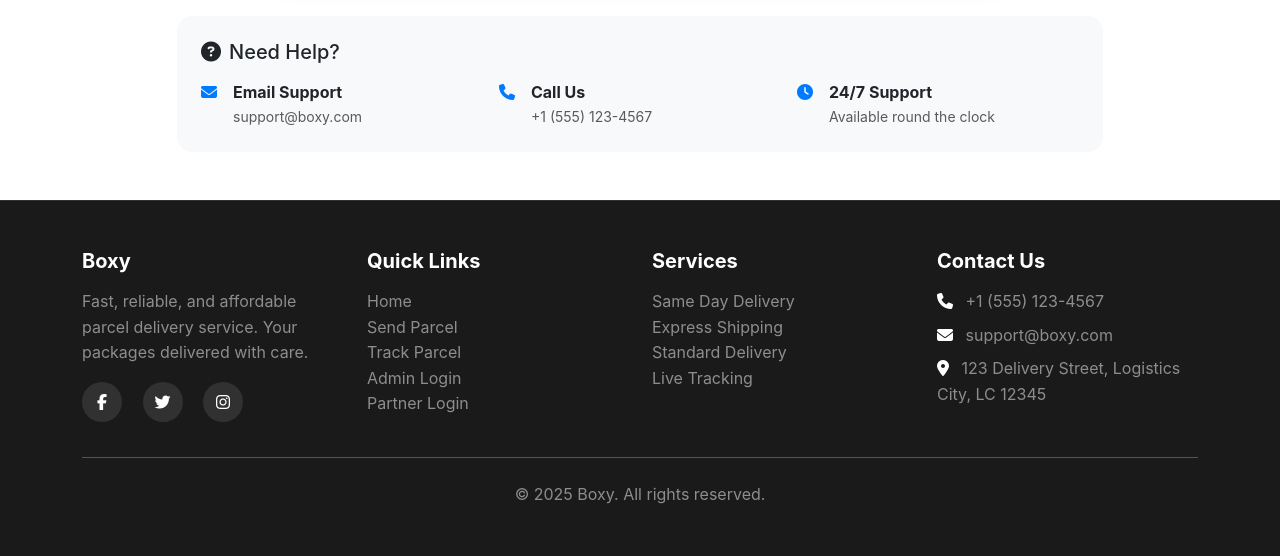
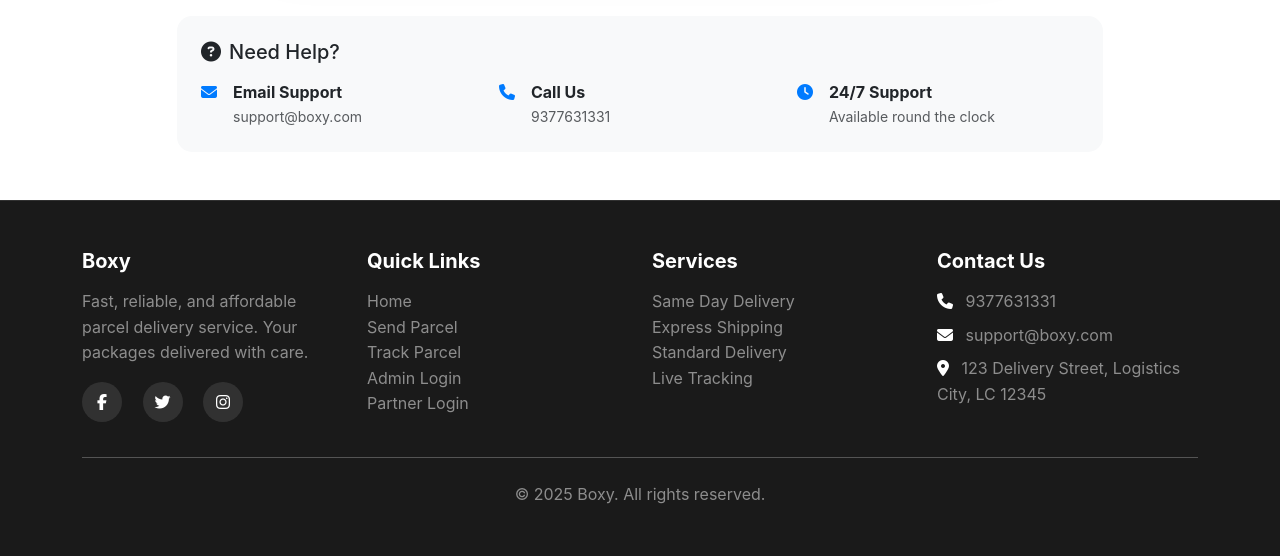
Before and after one commit to vivek-ambariya/BOXY-parcel_delivery_website, a Flask app: page /track-parcel in a window 1280 px wide. Shown: the part 601-1157 px from the top of the page. Run offline with Flask 3, Linux system fonts and the light colour scheme; some libraries are stand-ins or nearby versions.

Commit message:
Update footer contact number to 9377631331 across all pages

```diff
--- a/Boxy_local/templates/about.html
+++ b/Boxy_local/templates/about.html
@@ -260,7 +260,7 @@
                 <ul class="list-unstyled">
                     <li class="mb-2">
                         <i class="fas fa-phone me-2"></i>
-                        <a href="tel:+15551234567" class="text-white-50 text-decoration-none">+1 (555) 123-4567</a>
+                        <a href="tel:+919377631331" class="text-white-50 text-decoration-none">9377631331</a>
                     </li>
                     <li class="mb-2">
                         <i class="fas fa-envelope me-2"></i>
--- a/Boxy_local/templates/admin.html
+++ b/Boxy_local/templates/admin.html
@@ -314,7 +314,7 @@
                 <ul class="list-unstyled">
                     <li class="mb-2">
                         <i class="fas fa-phone me-2"></i>
-                        <a href="tel:+15551234567" class="text-white-50 text-decoration-none">+1 (555) 123-4567</a>
+                        <a href="tel:+919377631331" class="text-white-50 text-decoration-none">9377631331</a>
                     </li>
                     <li class="mb-2">
                         <i class="fas fa-envelope me-2"></i>
--- a/Boxy_local/templates/index.html
+++ b/Boxy_local/templates/index.html
@@ -287,7 +287,7 @@
                 <ul class="list-unstyled">
                     <li class="mb-2">
                         <i class="fas fa-phone me-2"></i>
-                        <a href="tel:+919876543210" class="text-white-50 text-decoration-none">+91 9377631331</a>
+                        <a href="tel:+919377631331" class="text-white-50 text-decoration-none">9377631331</a>
                     </li>
                     <li class="mb-2">
                         <i class="fas fa-envelope me-2"></i>
--- a/Boxy_local/templates/partner.html
+++ b/Boxy_local/templates/partner.html
@@ -376,7 +376,7 @@
                 <ul class="list-unstyled">
                     <li class="mb-2">
                         <i class="fas fa-phone me-2"></i>
-                        <a href="tel:+15551234567" class="text-white-50 text-decoration-none">+1 (555) 123-4567</a>
+                        <a href="tel:+919377631331" class="text-white-50 text-decoration-none">9377631331</a>
                     </li>
                     <li class="mb-2">
                         <i class="fas fa-envelope me-2"></i>
--- a/Boxy_local/templates/send_parcel.html
+++ b/Boxy_local/templates/send_parcel.html
@@ -486,7 +486,7 @@
                 <ul class="list-unstyled">
                     <li class="mb-2">
                         <i class="fas fa-phone me-2"></i>
-                        <a href="tel:+15551234567" class="text-white-50 text-decoration-none">+1 (555) 123-4567</a>
+                        <a href="tel:+919377631331" class="text-white-50 text-decoration-none">9377631331</a>
                     </li>
                     <li class="mb-2">
                         <i class="fas fa-envelope me-2"></i>
--- a/Boxy_local/templates/track_parcel.html
+++ b/Boxy_local/templates/track_parcel.html
@@ -158,7 +158,7 @@
                                     <i class="fas fa-phone text-primary me-3 mt-1"></i>
                                     <div>
                                         <strong>Call Us</strong>
-                                        <p class="mb-0 small text-muted">+1 (555) 123-4567</p>
+                                        <p class="mb-0 small text-muted">9377631331</p>
                                     </div>
                                 </div>
                             </div>
@@ -218,7 +218,7 @@
                 <ul class="list-unstyled">
                     <li class="mb-2">
                         <i class="fas fa-phone me-2"></i>
-                        <a href="tel:+15551234567" class="text-white-50 text-decoration-none">+1 (555) 123-4567</a>
+                        <a href="tel:+919377631331" class="text-white-50 text-decoration-none">9377631331</a>
                     </li>
                     <li class="mb-2">
                         <i class="fas fa-envelope me-2"></i>
```
